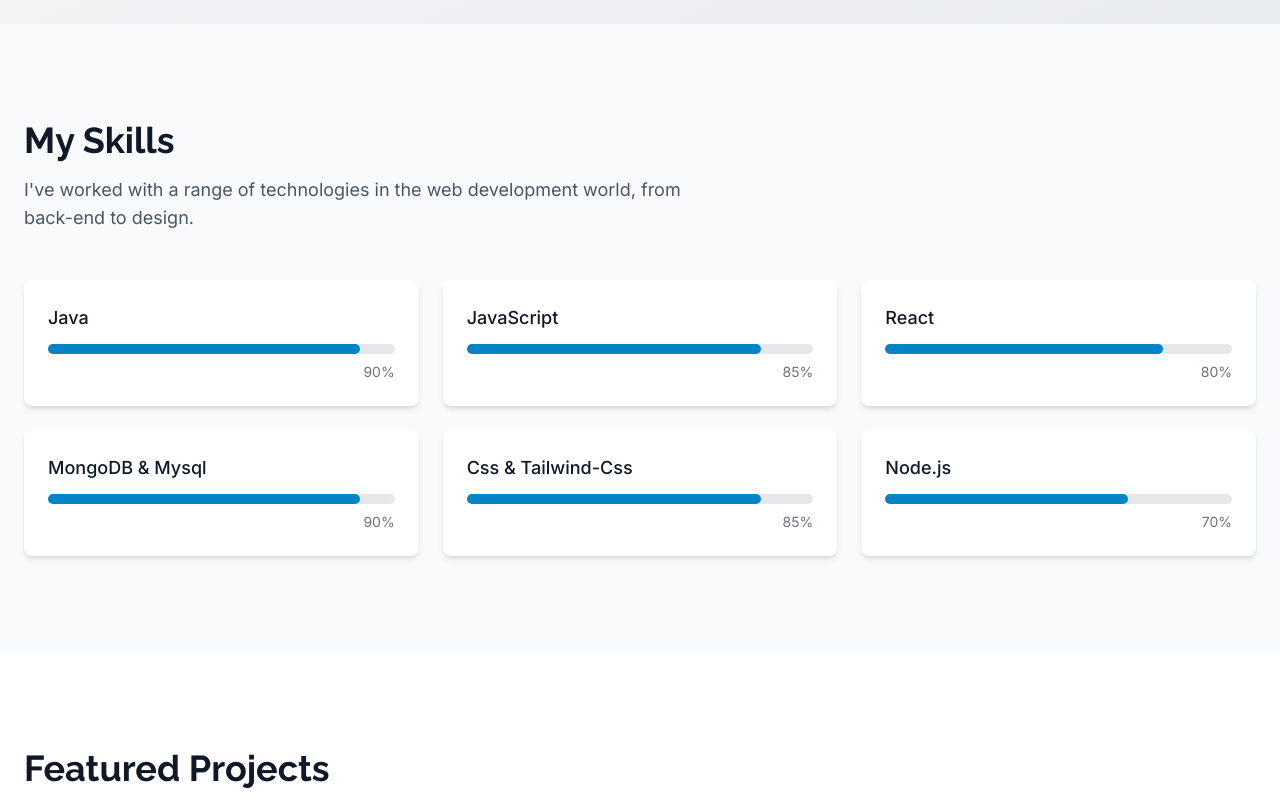
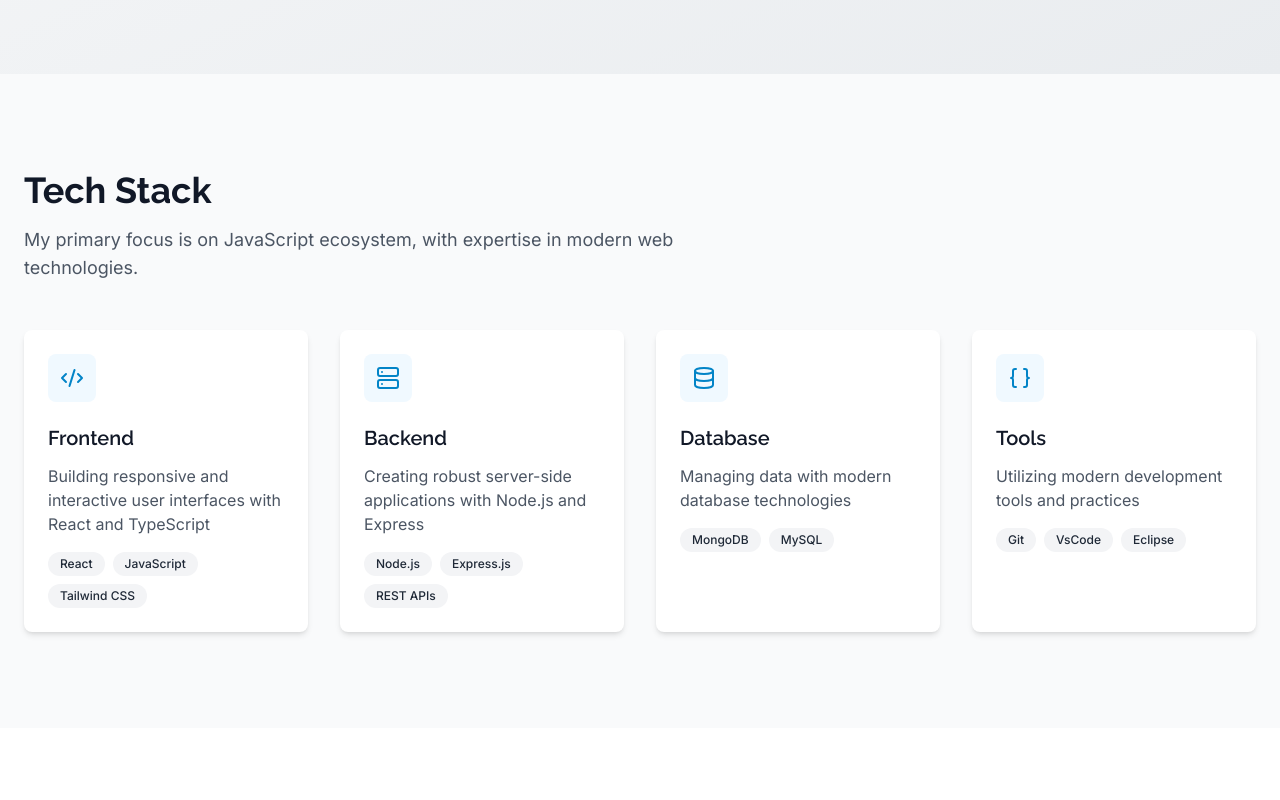
Before and after one commit to Prashanth0718/Portfolio-Website, a React (Vite) app: page / in a window 1280 px wide. Shown: the part 600-1400 px from the top of the page. Built offline with nearby package versions, Linux system fonts and the light colour scheme.

Commit message:
Added Tech Stack Section

```diff
--- a/src/pages/Home.tsx
+++ b/src/pages/Home.tsx
@@ -1,5 +1,5 @@
 import { motion } from 'framer-motion';
-import { ArrowRight, Download, Github, ExternalLink } from 'lucide-react';
+import { ArrowRight, Download, Github, ExternalLink, Code2, Database, Server, Braces } from 'lucide-react';
 import { Link } from 'react-router-dom';
 import Button from '../components/ui/Button';
 import Section from '../components/ui/Section';
@@ -7,16 +7,32 @@
 import { fadeIn, staggerContainer, slideInFromLeft } from '../utils/motion';
 import resumePDF from '../assets/Resume.pdf';
 
-
 const Home = () => {
-  // Placeholder data
-  const skills = [
-    { name: 'Java', level: 90 },
-    { name: 'JavaScript', level: 85 },
-    { name: 'React', level: 80 },
-    { name: 'MongoDB & Mysql', level: 90 },
-    { name: 'Css & Tailwind-Css', level: 85 },
-    { name: 'Node.js', level: 70 },
+  const techStack = [
+    {
+      icon: <Code2 size={24} />,
+      name: 'Frontend',
+      description: 'Building responsive and interactive user interfaces with React and TypeScript',
+      technologies: ['React', 'JavaScript', 'Tailwind CSS']
+    },
+    {
+      icon: <Server size={24} />,
+      name: 'Backend',
+      description: 'Creating robust server-side applications with Node.js and Express',
+      technologies: ['Node.js', 'Express.js', 'REST APIs']
+    },
+    {
+      icon: <Database size={24} />,
+      name: 'Database',
+      description: 'Managing data with modern database technologies',
+      technologies: ['MongoDB', 'MySQL']
+    },
+    {
+      icon: <Braces size={24} />,
+      name: 'Tools',
+      description: 'Utilizing modern development tools and practices',
+      technologies: ['Git', 'VsCode', 'Eclipse']
+    }
   ];
 
   const featuredProjects = [
@@ -51,7 +67,14 @@
             animate="show"
             className="order-2 lg:order-1"
           >
-
+            {/* <motion.span
+              className="inline-block px-3 py-1 bg-primary-100 dark:bg-primary-900 text-primary-800 dark:text-primary-200 rounded-full text-sm font-medium mb-6"
+              initial={{ opacity: 0, x: -20 }}
+              animate={{ opacity: 1, x: 0 }}
+              transition={{ duration: 0.5, delay: 0.1 }}
+            >
+              Software Developer
+            </motion.span> */}
 
             <motion.h1
               className="text-4xl md:text-5xl lg:text-6xl font-heading font-bold text-gray-900 dark:text-white mb-6"
@@ -69,7 +92,7 @@
                 variants={slideInFromLeft(0.4)}
                 className="text-primary-600 dark:text-primary-400"
               >
-                Web Developer
+                Full Stack Developer
               </motion.span>
             </motion.h1>
 
@@ -103,7 +126,6 @@
                     Download Resume
                 </Button>
               </a>
-
             </motion.div>
           </motion.div>
 
@@ -124,33 +146,42 @@
         </div>
       </Section>
 
-      {/* Skills Section */}
-      <Section id="skills" darker={true}>
+      {/* Tech Stack Section */}
+      <Section id="tech-stack" darker={true}>
         <SectionTitle
-          title="My Skills"
-          subtitle="I've worked with a range of technologies in the web development world, from back-end to design."
+          title="Tech Stack"
+          subtitle="My primary focus is on JavaScript ecosystem, with expertise in modern web technologies."
           center={true}
         />
 
-        <div className="grid grid-cols-1 md:grid-cols-2 lg:grid-cols-3 gap-6 mt-12">
-          {skills.map((skill, index) => (
+        <div className="grid grid-cols-1 md:grid-cols-2 lg:grid-cols-4 gap-8 mt-12">
+          {techStack.map((tech, index) => (
             <motion.div
-              key={index}
+              key={tech.name}
               initial={{ opacity: 0, y: 20 }}
               whileInView={{ opacity: 1, y: 0 }}
               viewport={{ once: true }}
               transition={{ duration: 0.5, delay: index * 0.1 }}
-              className="bg-white dark:bg-dark-300 p-6 rounded-lg shadow-md"
+              className="bg-white dark:bg-dark-300 p-6 rounded-lg shadow-md group hover:transform hover:scale-105 transition-all duration-300"
             >
-              <h3 className="text-lg font-medium text-gray-900 dark:text-white mb-3">{skill.name}</h3>
-              <div className="w-full bg-gray-200 dark:bg-dark-200 rounded-full h-2.5">
-                <div
-                  className="bg-primary-600 dark:bg-primary-500 h-2.5 rounded-full"
-                  style={{ width: `${skill.level}%` }}
-                ></div>
+              <div className="text-primary-600 dark:text-primary-400 mb-4 p-3 bg-primary-50 dark:bg-primary-900/30 inline-block rounded-lg group-hover:rotate-12 transition-transform duration-300">
+                {tech.icon}
               </div>
-              <div className="mt-2 text-right text-sm text-gray-500 dark:text-gray-400">
-                {skill.level}%
+              <h3 className="text-xl font-heading font-semibold text-gray-900 dark:text-white mb-3">
+                {tech.name}
+              </h3>
+              <p className="text-gray-600 dark:text-gray-400 mb-4">
+                {tech.description}
+              </p>
+              <div className="flex flex-wrap gap-2">
+                {tech.technologies.map((item, idx) => (
+                  <span
+                    key={idx}
+                    className="px-3 py-1 text-xs font-medium rounded-full bg-gray-100 dark:bg-dark-200 text-gray-800 dark:text-gray-200"
+                  >
+                    {item}
+                  </span>
+                ))}
               </div>
             </motion.div>
           ))}
@@ -249,7 +280,7 @@
             Interested in working together?
           </h2>
           <p className="text-lg text-gray-600 dark:text-gray-400 mb-8">
-          Let's build something amazing together. I'm currently available for full-time opportunities and collaborative projects.
+            Let's build something amazing together. I'm currently available for freelance work and full-time opportunities.
           </p>
           <Link to="/contact">
             <Button variant="primary" size="lg" icon={<ArrowRight size={18} />} iconPosition="right">
```
